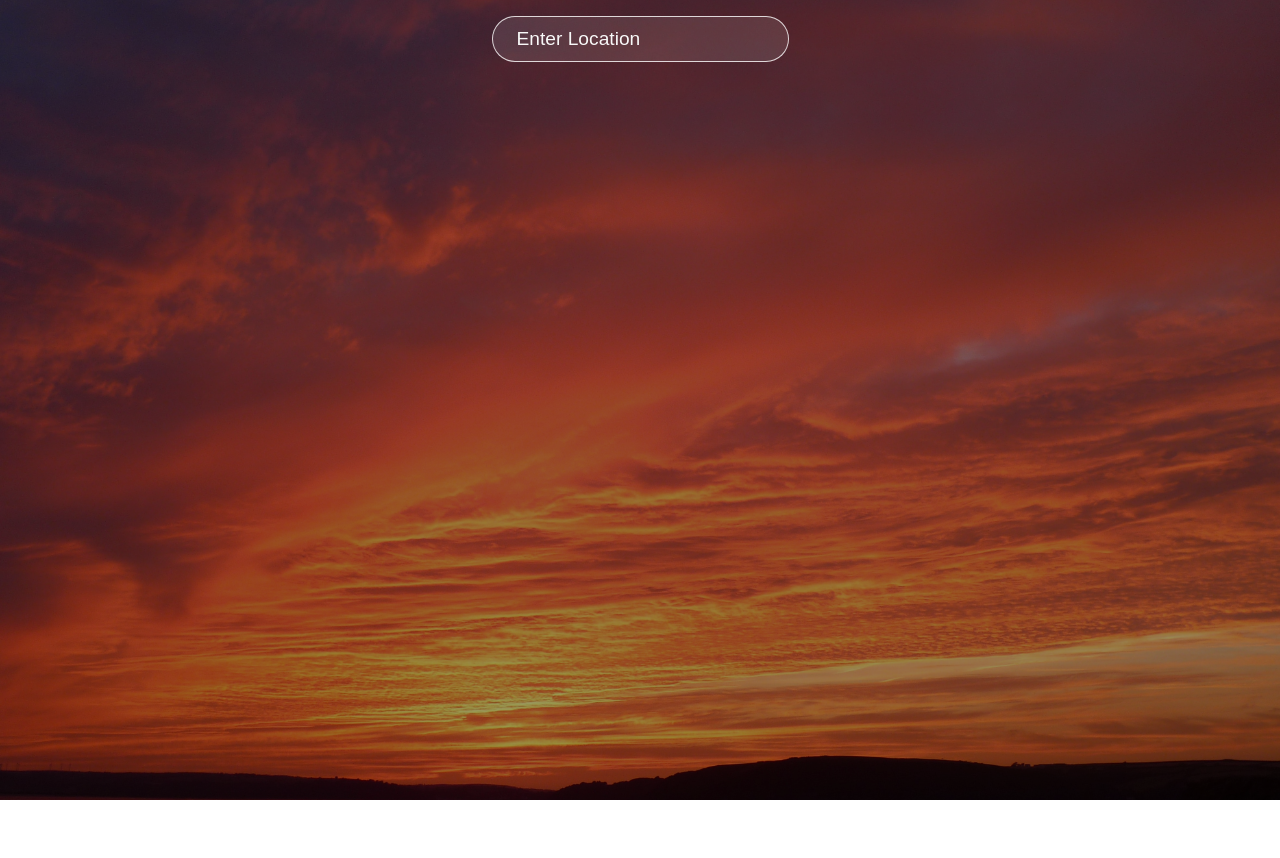
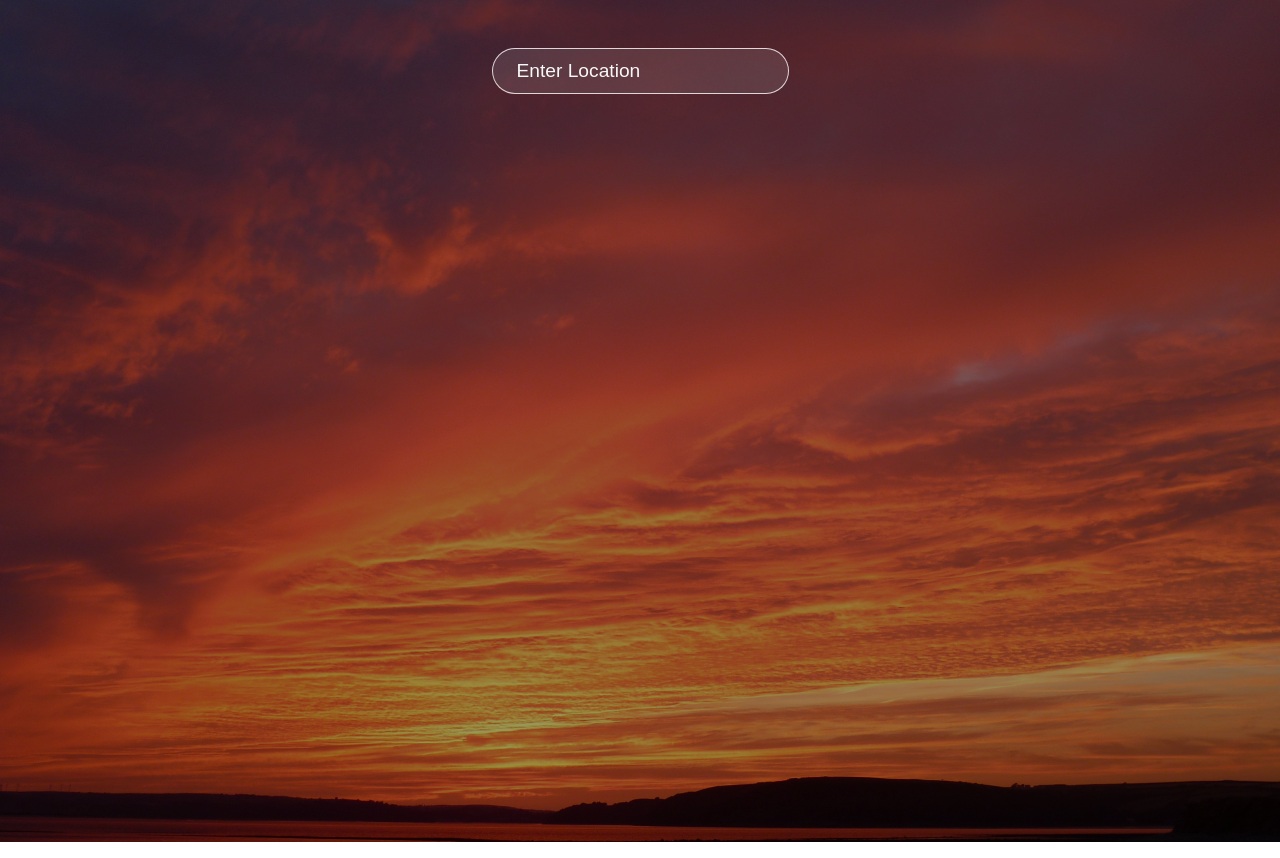
Before and after one commit to harryliu06/weather-app-react, a React (Create React App) app: page / in a window 1280 px wide. Built offline with nearby package versions, Linux system fonts and the light colour scheme.

Commit message:
Adjusting Background Image

```diff
--- a/src/index.css
+++ b/src/index.css
@@ -24,14 +24,12 @@ h1{
 
 .app {
   width: 100%;
-  height: 100vh;
+  height: auto;
   position: relative;
   background-color: rgba(0, 0, 0, 0.4);
   color: #fff;
   justify-content: center;
   align-items: center;
-  width: 100%;
-  height: 100vh;
 }
 
 
@@ -40,7 +38,7 @@ h1{
   background: url('./assets/sunset.jpg') no-repeat center center/cover;
   position: absolute;
   width: 100%;
-  height: 100vh;
+  height: 100%;
   top: 0;
   left: 0;
   z-index: -1;
@@ -58,7 +56,7 @@ h1{
   justify-content: space-between;
 }
 
-.app .top {
+.container .top {
   width: 100%;
   margin: 1rem auto;
 }
@@ -72,7 +70,7 @@ h1{
 
 .app .search{
   text-align: center;
-  padding: 1rem;
+  padding: 3rem;
 }
 
 .app input{
@@ -88,7 +86,7 @@ h1{
   color: #f8f8f8;
 
 }
-.app .bottom {
+.container .bottom {
   display: flex;
   justify-content: space-evenly;
   text-align: center;
```
